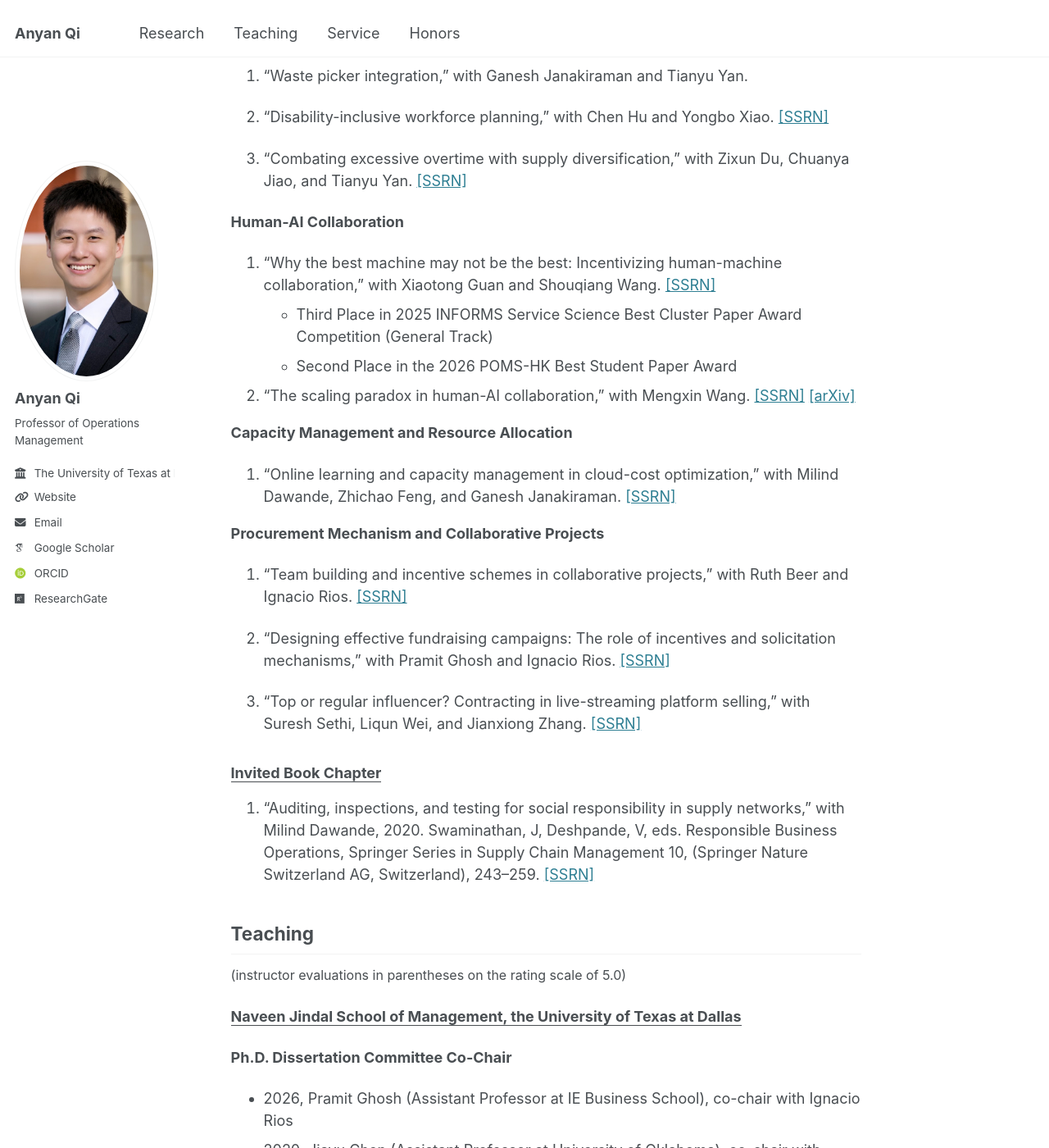
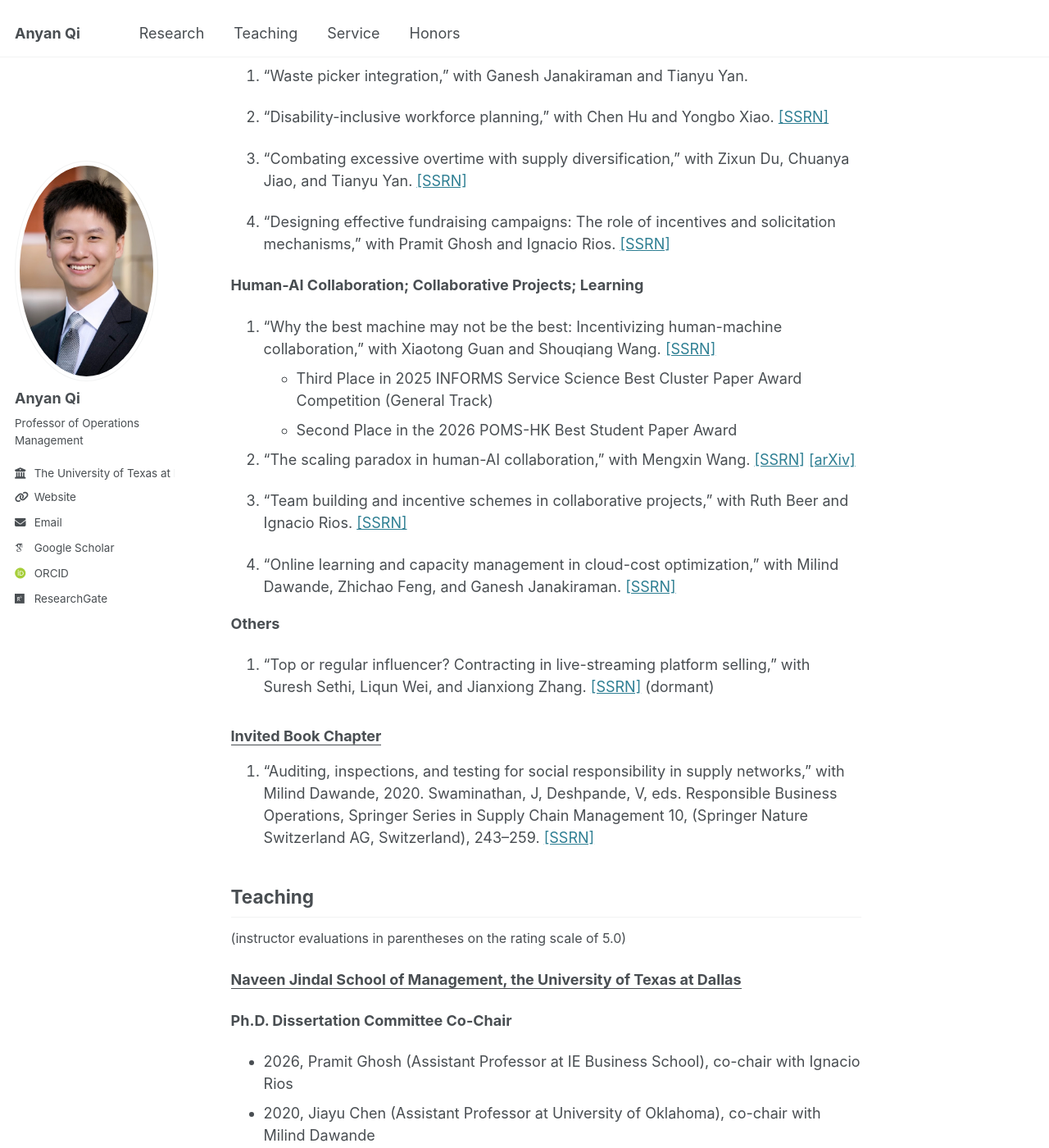
Before and after one commit to qi-anyan/qi-anyan.github.io, a Jekyll site: the page built from _pages/about.md, in a window 1280 px wide and 1400 px high, scrolled down 3019 px. Shown: the whole window at 82% size. Built offline with Jekyll 4.4.1, drawn with Linux system fonts in a browser that asks for light colours; some web fonts are replaced.

Commit message:
Reorganize working paper categories

```diff
--- a/_pages/about.md
+++ b/_pages/about.md
@@ -78,24 +78,23 @@ Before joining UT-Dallas, Anyan earned a Ph.D. in Technology and Operations from
 
 1. "Combating excessive overtime with supply diversification,” with Zixun Du, Chuanya Jiao, and Tianyu Yan. [[SSRN]](https://papers.ssrn.com/sol3/papers.cfm?abstract_id=6790758)
 
-**Human-AI Collaboration**
+1. "Designing effective fundraising campaigns: The role of incentives and solicitation mechanisms," with Pramit Ghosh and Ignacio Rios. [[SSRN]](https://papers.ssrn.com/sol3/papers.cfm?abstract_id=5384776)
+
+**Human-AI Collaboration; Collaborative Projects; Learning**
+
 1. "Why the best machine may not be the best: Incentivizing human-machine collaboration," with Xiaotong Guan and Shouqiang Wang. [[SSRN]](https://papers.ssrn.com/sol3/papers.cfm?abstract_id=5283571)
     - Third Place in 2025 INFORMS Service Science Best Cluster Paper Award Competition (General Track)
     - Second Place in the 2026 POMS-HK Best Student Paper Award
 
 1.  "The scaling paradox in human-AI collaboration," with Mengxin Wang. [[SSRN]](https://papers.ssrn.com/sol3/papers.cfm?abstract_id=7207559) [[arXiv]](http://arxiv.org/abs/2608.00818)
 
-**Capacity Management and Resource Allocation**
+1. "Team building and incentive schemes in collaborative projects," with Ruth Beer and Ignacio Rios. [[SSRN]](https://papers.ssrn.com/sol3/papers.cfm?abstract_id=4872792)
 
 1. "Online learning and capacity management in cloud-cost optimization," with Milind Dawande, Zhichao Feng, and Ganesh Janakiraman. [[SSRN]](https://papers.ssrn.com/sol3/papers.cfm?abstract_id=4812792)
 
-**Procurement Mechanism and Collaborative Projects**
+**Others**
 
-1. "Team building and incentive schemes in collaborative projects," with Ruth Beer and Ignacio Rios. [[SSRN]](https://papers.ssrn.com/sol3/papers.cfm?abstract_id=4872792)
-
-1. "Designing effective fundraising campaigns: The role of incentives and solicitation mechanisms," with Pramit Ghosh and Ignacio Rios. [[SSRN]](https://papers.ssrn.com/sol3/papers.cfm?abstract_id=5384776)
-
-1. "Top or regular influencer? Contracting in live-streaming platform selling," with Suresh Sethi, Liqun Wei, and Jianxiong Zhang. [[SSRN]](https://papers.ssrn.com/sol3/papers.cfm?abstract_id=3668390)
+1. "Top or regular influencer? Contracting in live-streaming platform selling," with Suresh Sethi, Liqun Wei, and Jianxiong Zhang. [[SSRN]](https://papers.ssrn.com/sol3/papers.cfm?abstract_id=3668390) (dormant)
 
 
 ### <u>Invited Book Chapter</u>
```
